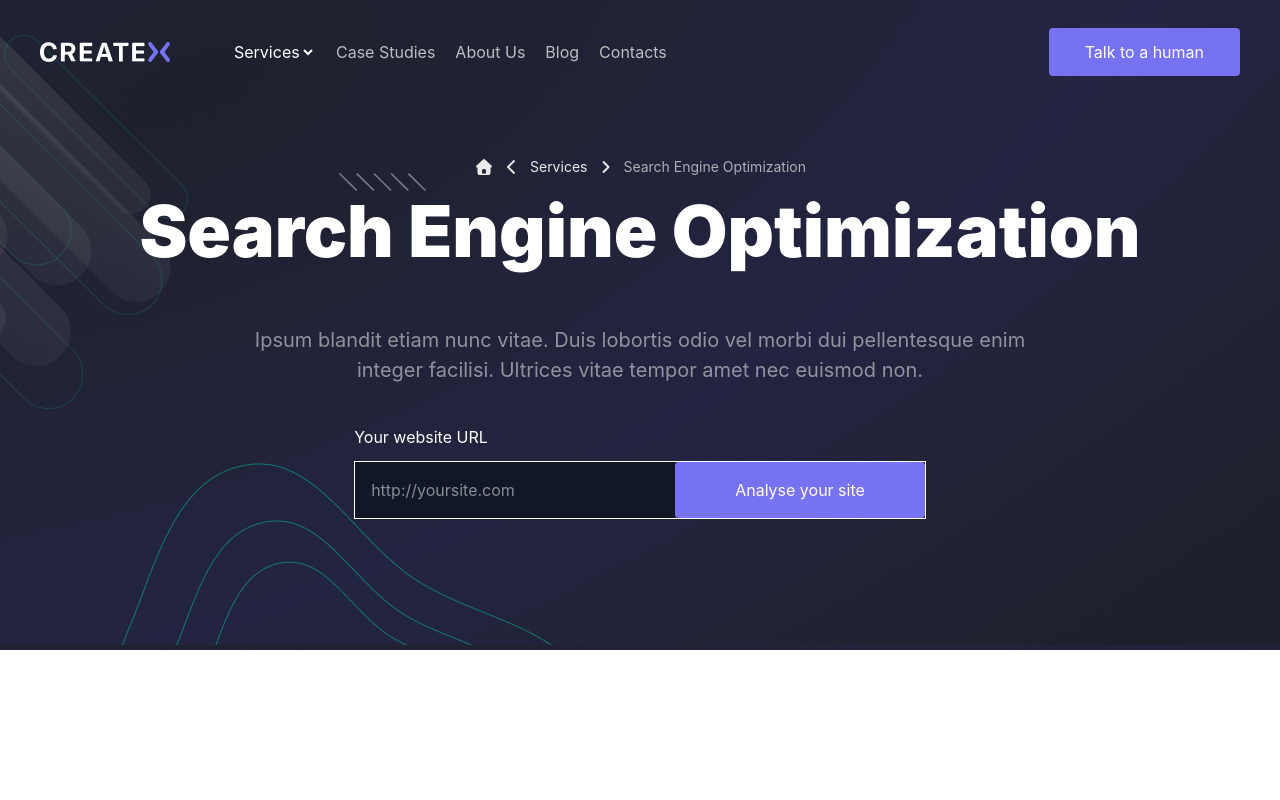
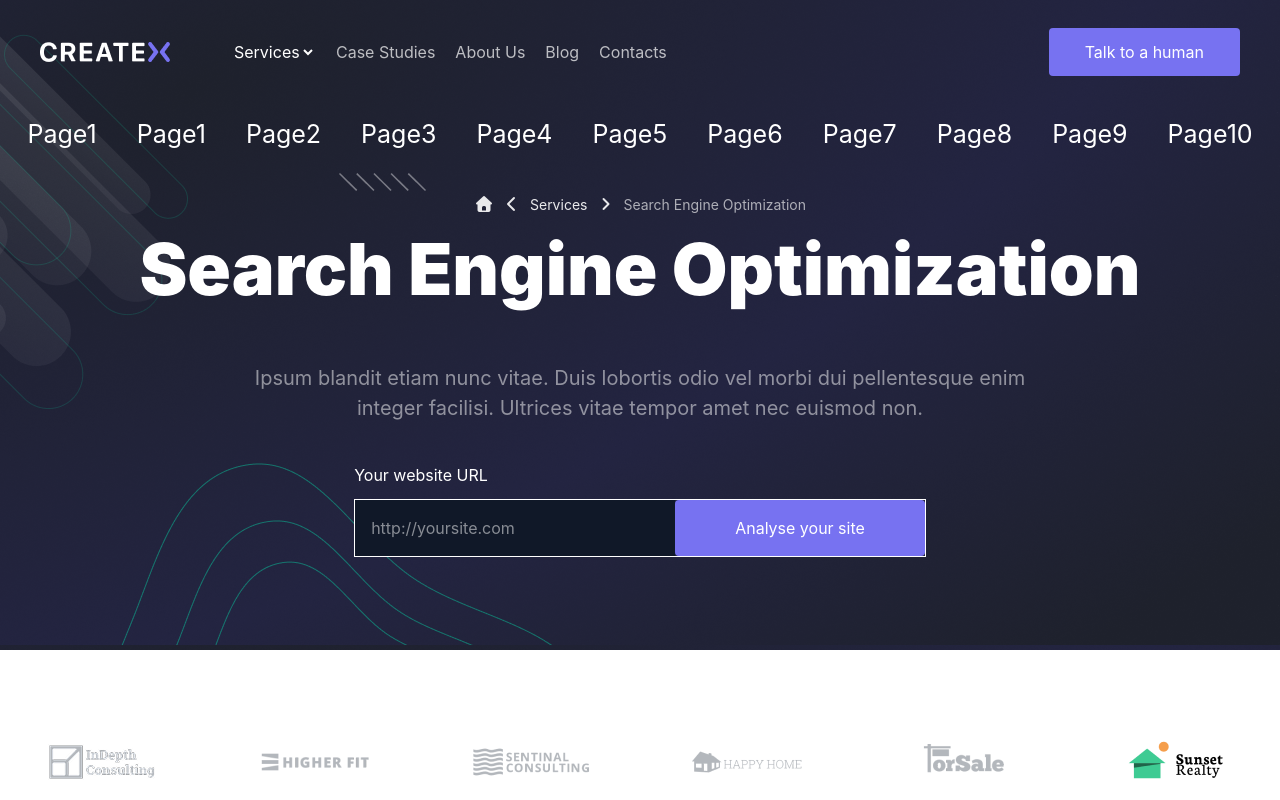
Before and after one commit to azimovahmadtj/sensitive-work, a website: page src/page3/index.html in a window 1280 px wide. Shown: the top 800 px of the page. Drawn offline with nearby package versions, Linux system fonts and the light colour scheme; files that its build step writes are made by us from their sources.

Commit message:
add first and second section page3

```diff
--- a/src/page3/index.html
+++ b/src/page3/index.html
@@ -29,7 +29,21 @@
                 </div>
                 <button class="bg-[#7772F1] px-9 py-3 rounded-sm">Talk to a human</button>
             </nav>
-            <div class="flex justify-center items-center opacity-90 mt-20 gap-2">
+
+            <nav class="lg:flex mt-10 justify-center hidden gap-10 text-[25px]">
+                <a href="">Page1</a>
+                <a href="">Page1</a>
+                <a href="">Page2</a>
+                <a href="../../src/page3/index.html">Page3</a>
+                <a href="">Page4</a>
+                <a href="">Page5</a>
+                <a href="">Page6</a>
+                <a href="">Page7</a>
+                <a href="">Page8</a>
+                <a href="">Page9</a>
+                <a href="">Page10</a>
+            </nav>
+            <div class="flex justify-center items-center opacity-90 mt-10 gap-2">
                 <i class="fa-solid fa-house"></i>
                 <i class="fa-solid fa-chevron-left"></i>
                 <p class="text-[14px]">Services</p>
@@ -49,6 +63,25 @@
             </div>
         </div>
     </header>
+
+    <section class="section-1 my-20 flex items-center lg:flex-row flex-col gap-5 justify-between max-w-300 m-auto">
+      <img src="./InDepth Consulting Logo - Untitled Page.png" alt="">
+      <img src="./client-logo.png" alt="">
+      <img src="./client-logo (1).png" alt="">
+      <img src="./client-logo (2).png" alt="">
+      <img src="./client-logo (3).png" alt="">
+      <img src="./client-logo (4).png" alt="">
+    </section>
+        <section class="section-2 my-20 flex lg:flex-row flex-col gap-5 px-5 lg:px-0 justify-between max-w-300 m-auto">
+      <img src="./image (16).png" alt="">
+      <div class="lg:w-112.5">
+            <h1 class="lg:text-[46px] text-[30px] font-extrabold">We go above and beyond to ensure successful SEO</h1>
+            <p class="text-[#787A80] pt-10">Lacus ac mollis vitae viverra. Tincidunt est, feugiat montes, viverra ullamcorper mi dui, nulla pharetra. Sapien urna nullam elit diam mauris orci. Volutpat quam tempus justo, aliquam. Tortor ultrices mattis eget orci eu nisi sed augue odio. Et senectus risus, pharetra, tristique libero. Dolor risus ac quam dictum mattis ultrices laoreet sapien. Feugiat lacus, suscipit eu sociis et quis hendrerit. Cras at ac magna ultricies orci.</p>
+      </div>
+    </section>
+
+
+
 </body>
 
 </html>
```
Also changed, not shown: src/page3/InDepth Consulting Logo - Untitled Page.png (added), src/page3/client-logo (1).png (added), src/page3/client-logo (2).png (added), src/page3/client-logo (3).png (added), src/page3/client-logo (4).png (added), src/page3/client-logo.png (added), src/page3/image (16).png (added).
